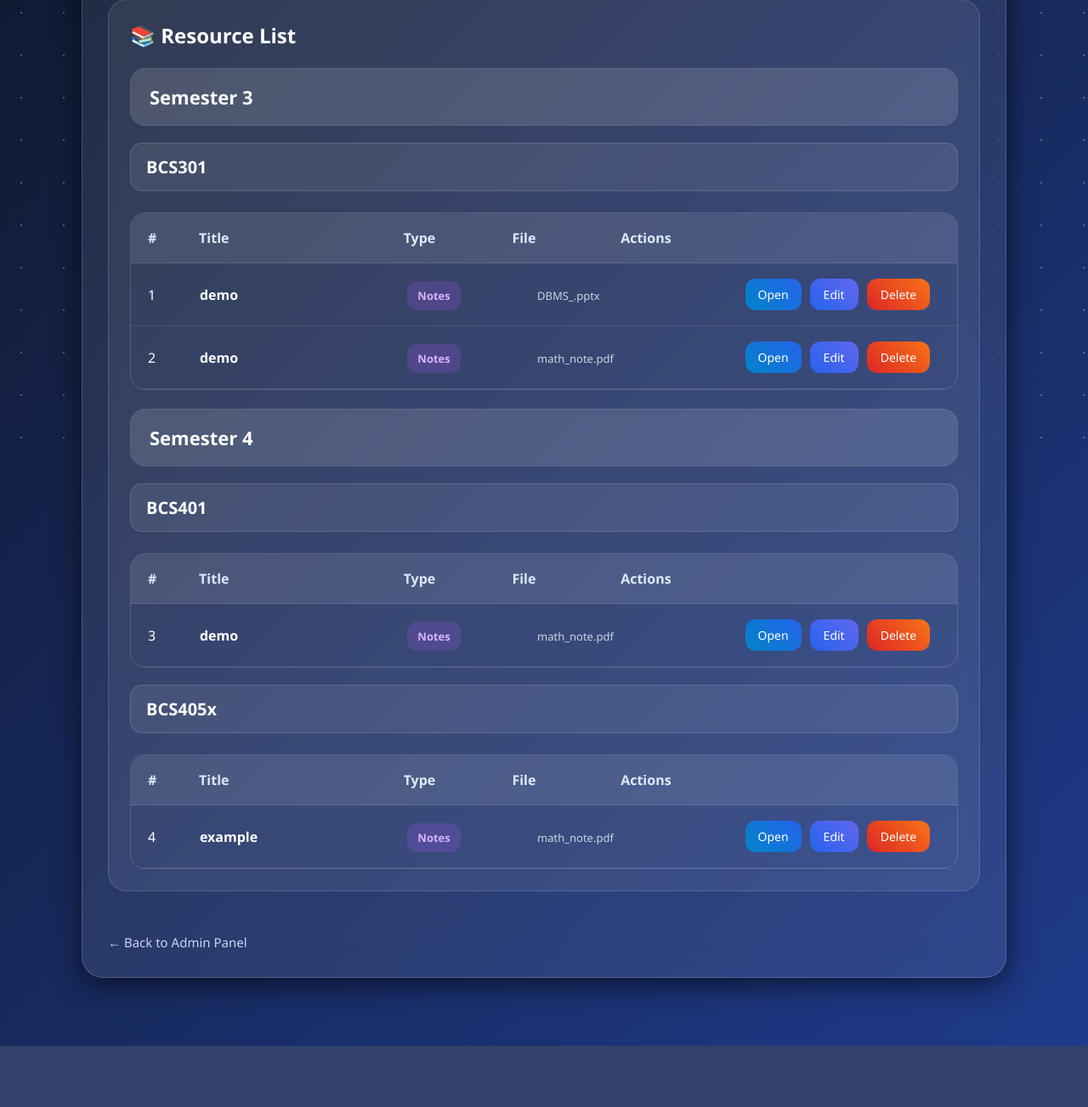
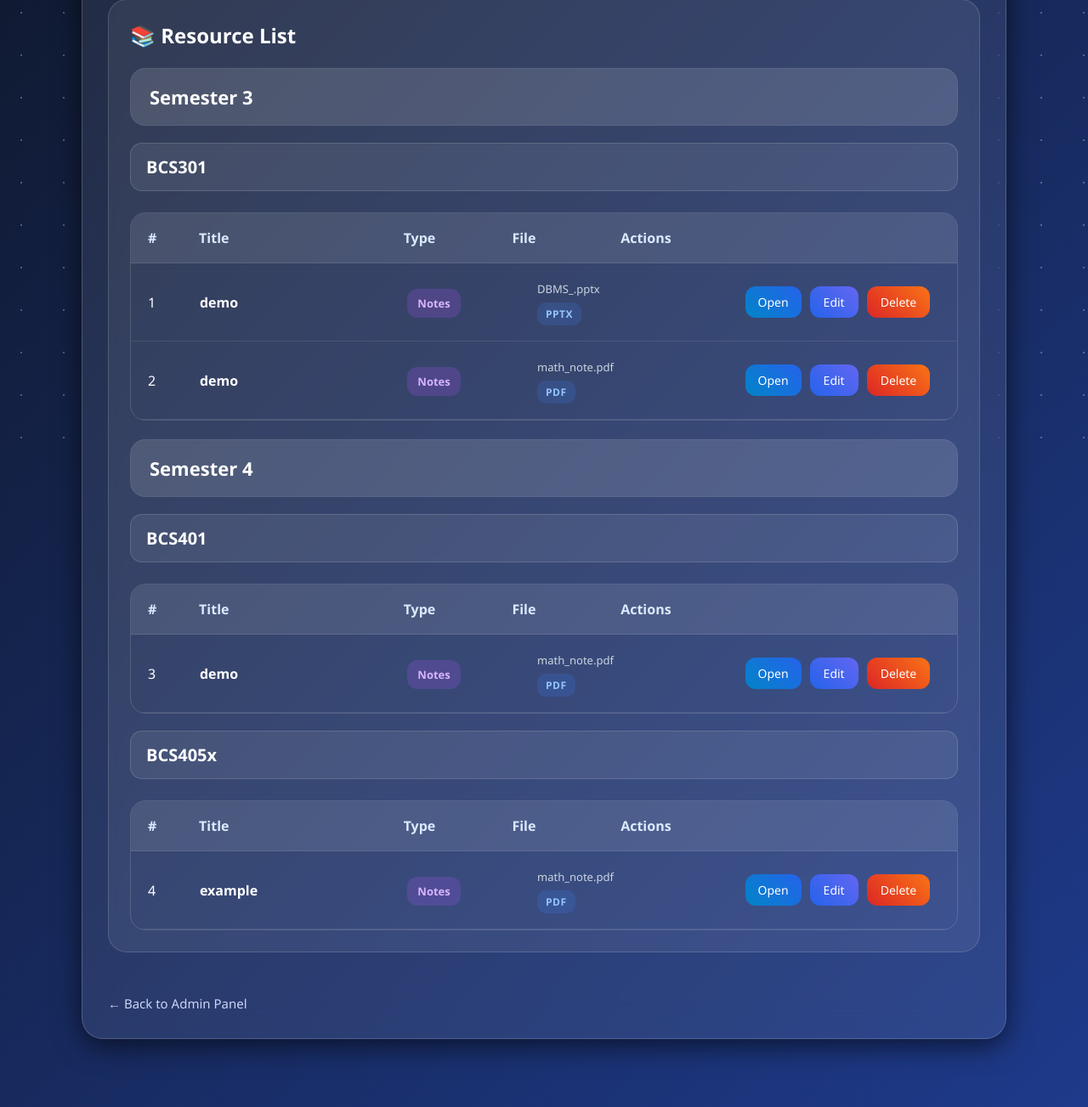
Before and after one commit to Aakash339/cse-study-vault, a Flask app: page /admin-resources in a window 1280 px wide. Shown: the part 244-1547 px from the top of the page at 85% size. Before the commit the page ends 1475 px from the top, so only its background shows below. Run offline with Flask 3, Linux system fonts and the light colour scheme; data comes from the database, SQL or seed files in the repository.

```diff
--- a/app.py
+++ b/app.py
@@ -1,4 +1,4 @@
-from flask import Flask, render_template, request, redirect
+from flask import Flask, render_template, request, redirect, send_from_directory
 import os
 import sqlite3
 from werkzeug.utils import secure_filename
@@ -529,5 +529,13 @@ def semester_dynamic(semester):
     subjects = get_subjects(semester)
     return render_template("semester.html", semester=semester, subjects=subjects)
 
+@app.route("/view-file/<filename>")
+def view_file(filename):
+    return send_from_directory(
+        app.config["UPLOAD_FOLDER"],
+        filename,
+        as_attachment=False
+    )
+
 if __name__ == "__main__":
     app.run(debug=True)
--- a/static/style.css
+++ b/static/style.css
@@ -969,3 +969,16 @@ font-size:20px;
 .grouped-resource-row{
 grid-template-columns:.4fr 2fr 1.2fr 2fr 2fr;
 }
+
+
+.file-badge{
+display:inline-block;
+margin-top:6px;
+padding:5px 10px;
+border-radius:10px;
+background:rgba(59,130,246,.18);
+color:#93c5fd;
+font-size:12px;
+font-weight:600;
+letter-spacing:.5px;
+}
--- a/templates/admin-resources.html
+++ b/templates/admin-resources.html
@@ -78,12 +78,22 @@
                         </div>
 
                         <div>
-                            <small>{{ item[5] }}</small>
+                            <small>
+                                {{ item[5] }}
+                                <br>
+
+                                {% set ext = item[5].split('.')[-1].upper() %}
+
+                                <span class="file-badge">
+                                    {{ ext }}
+                                </span>
+
+                            </small>
                         </div>
 
                         <div class="resource-actions">
 
-                            <a href="{{ url_for('static', filename='uploads/' + item[5]) }}"
+                            <a href="/view-file/{{ item[5] }}"
                                target="_blank"
                                class="open-btn">
                                Open
@@ -118,5 +128,6 @@
 
 </div>
 
+
 </body>
 </html>
--- a/templates/important.html
+++ b/templates/important.html
@@ -19,7 +19,7 @@
 
         {% for item in materials %}
 
-        <a href="{{ url_for('static', filename='uploads/' + item[3]) }}" target="_blank" class="semester-card">
+        <a href="/view-file/{{ item[3] }}" target="_blank" class="semester-card">
 
             {{ item[0] }}
 
--- a/templates/lab.html
+++ b/templates/lab.html
@@ -19,7 +19,7 @@
 
         {% for item in materials %}
 
-        <a href="{{ url_for('static', filename='uploads/' + item[3]) }}" target="_blank" class="semester-card">
+        <a href="/view-file/{{ item[3] }}" target="_blank" class="semester-card">
 
             {{ item[0] }}
 
--- a/templates/notes.html
+++ b/templates/notes.html
@@ -19,7 +19,7 @@
 
         {% for item in materials %}
 
-        <a href="{{ url_for('static', filename='uploads/' + item[3]) }}" target="_blank" class="semester-card">
+        <a href="/view-file/{{ item[3] }}" target="_blank" class="semester-card">
 
             {{ item[0] }}
 
--- a/templates/pyqs.html
+++ b/templates/pyqs.html
@@ -19,7 +19,7 @@
 
         {% for item in materials %}
 
-        <a href="{{ url_for('static', filename='uploads/' + item[3]) }}" target="_blank" class="semester-card">
+        <a href="/view-file/{{ item[3] }}" target="_blank" class="semester-card">
 
             {{ item[0] }}
 
```
